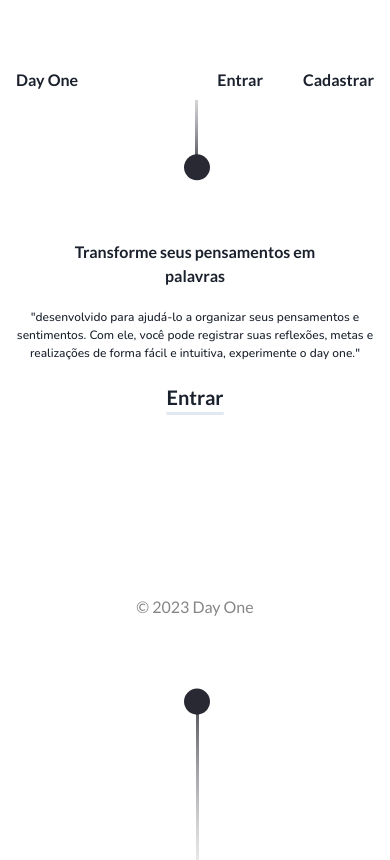
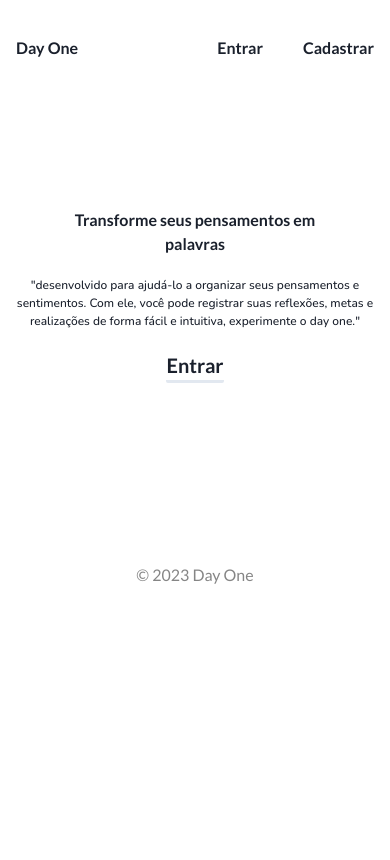
Before and after one commit to Silesio-Cipriano/dayoneweb, a Next.js app: page / in a window 390 px wide. Built offline with nearby package versions, Linux system fonts and the light colour scheme.

Commit message:
fix responsive header

```diff
--- a/src/components/Header.tsx
+++ b/src/components/Header.tsx
@@ -36,7 +36,7 @@ export function Header({ variant = 'normal' }: HeaderProps) {
         h="20"
         px="4"
         mx="auto"
-        mt="10"
+        mt={['2', '10']}
         justify="space-between"
         align="center"
       >
@@ -146,7 +146,7 @@ export function Header({ variant = 'normal' }: HeaderProps) {
       maxWidth={1360}
       h="20"
       px="4"
-      mt="10"
+      mt={['2', '10']}
       mx="auto"
       justify="space-between"
       align="center"
--- a/src/pages/404.tsx
+++ b/src/pages/404.tsx
@@ -53,8 +53,9 @@ export default function Error404() {
               </Text>
               <ChakraUILink
                 as={Link}
-                href="/dsa"
+                href="/"
                 textAlign={['center', 'start']}
+                _hover={{ textDecor: 'none' }}
               >
                 <Button w="300px" h="12" bgColor="black.900" color="white">
                   Pagina principal
--- a/src/pages/index.tsx
+++ b/src/pages/index.tsx
@@ -24,8 +24,10 @@ export default function Home() {
           backgroundRepeat="no-repeat"
           w={['100vw', '10vw', '97vw']}
           h={['90vh', '80vh']}
-          pos={'fixed'}
+          visibility={['hidden', 'visible']}
+          pos={'absolute'}
           top="100"
+          zIndex={-1}
           bottom="100"
         ></Box>
 
```
